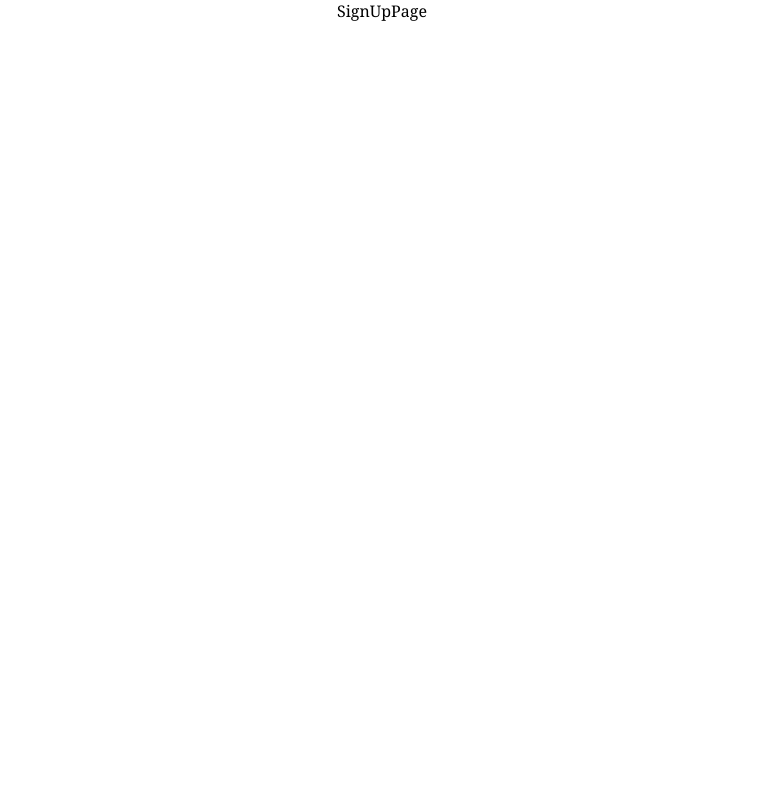
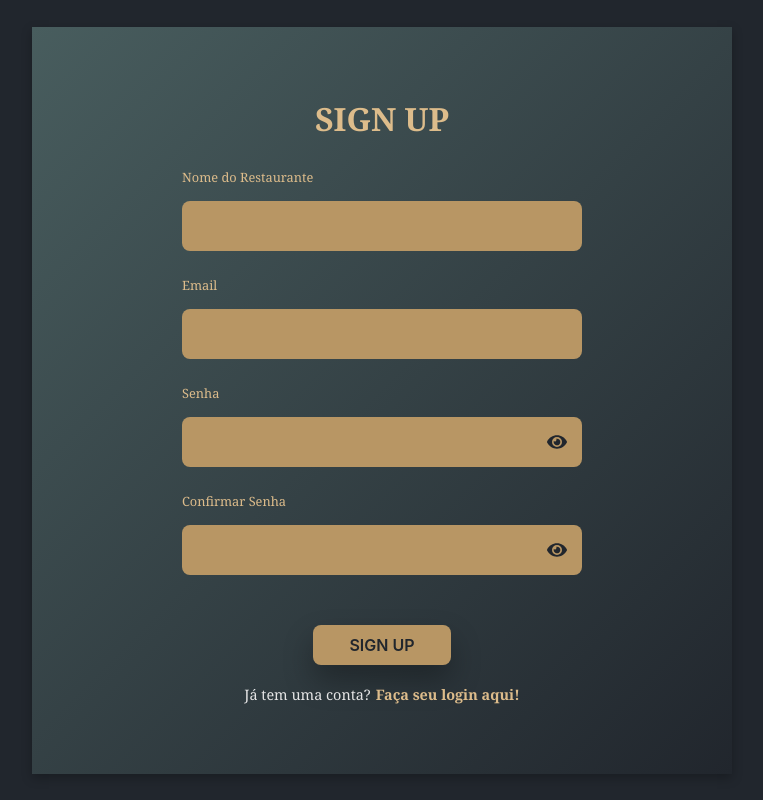
Before and after one commit to kevinaryeldev/cardapio-digital-capstone, a React (Create React App) app: page /signup in a window 1280 px wide. Shown: the whole page, without its empty margins (258-1021 px from the left). Built offline with nearby package versions, Linux system fonts and the light colour scheme.

Commit message:
feat(signUp page): :sparkles: create the SignUp Page

```diff
--- a/src/pages/collaborator/SignUpPage/index.jsx
+++ b/src/pages/collaborator/SignUpPage/index.jsx
@@ -1,8 +1,185 @@
+import Input from "../../../components/FormComponents/Input";
+import Label from "../../../components/FormComponents/Label";
+import ViewPassword from "../../../components/FormComponents/ViewPassword";
+import Button from "../../../components/FormComponents/Button";
+import FormError from "../../../components/FormComponents/Error";
+import Account from "../../../components/FormComponents/Account";
+
+import { Container } from "../../../styles/container";
+import {
+  FormContainer,
+  ImageContainer,
+  MainContainer,
+  PasswordContainer,
+} from "./style";
+
+// Para validação de formulário
+import { useForm } from "react-hook-form";
+import { yupResolver } from "@hookform/resolvers/yup";
+import signUpSchema from "../../../utils/schemas/signup";
+
+import { Link } from "react-router-dom";
+import { useAuth } from "../../../providers/user/user";
+import { useHistory } from "react-router-dom";
+import { useState } from "react";
+
 const SignUpPage = () => {
-    return(
-        <div>
-            SignUpPage
-        </div>
-    )
-}
-export default SignUpPage
+  const {
+    register,
+    handleSubmit,
+    formState: { errors },
+  } = useForm({
+    resolver: yupResolver(signUpSchema),
+  });
+
+  const { token, signUp } = useAuth();
+  let history = useHistory();
+
+  if (token) {
+    history.push("/dashboard");
+  }
+
+  const [viewPassword, setViewPassword] = useState({
+    password: {
+      open: false,
+      type: "password",
+    },
+    passwordConfirmation: {
+      open: false,
+      type: "password",
+    },
+  });
+
+  const onSubmit = ({ name, email, password }) => {
+    signUp({
+      name,
+      email,
+      password,
+      type: "admin",
+    });
+  };
+
+  return (
+    <Container background="#21262D">
+      <MainContainer>
+        <FormContainer onSubmit={handleSubmit(onSubmit)}>
+          <h1 lang="en">SIGN UP</h1>
+
+          <Label htmlFor="name">Nome do Restaurante</Label>
+          <Input
+            type="text"
+            id="name"
+            error={errors.name}
+            registerType={{ ...register("name") }}
+          />
+          {errors.name && <FormError>{errors.name.message}</FormError>}
+
+          <Label htmlFor="email">Email</Label>
+          <Input
+            type="email"
+            id="email"
+            error={errors.email}
+            registerType={{ ...register("email") }}
+          />
+          {errors.email && <FormError>{errors.email.message}</FormError>}
+
+          <Label htmlFor="password">Senha</Label>
+          <PasswordContainer>
+            <Input
+              maxLength="30"
+              type={viewPassword.password.type}
+              id="password"
+              error={errors.password}
+              registerType={{ ...register("password") }}
+            />
+            {viewPassword.password.open ? (
+              <ViewPassword
+                onClick={() =>
+                  setViewPassword((prevState) => {
+                    return {
+                      ...prevState,
+                      password: {
+                        open: false,
+                        type: "password",
+                      },
+                    };
+                  })
+                }
+              />
+            ) : (
+              <ViewPassword
+                open
+                onClick={() =>
+                  setViewPassword((prevState) => {
+                    return {
+                      ...prevState,
+                      password: {
+                        open: true,
+                        type: "text",
+                      },
+                    };
+                  })
+                }
+              />
+            )}
+          </PasswordContainer>
+          {errors.password && <FormError>{errors.password.message}</FormError>}
+
+          <Label htmlFor="passwordConfirmation">Confirmar Senha</Label>
+          <PasswordContainer>
+            <Input
+              maxLength="30"
+              type={viewPassword.passwordConfirmation.type}
+              id="passwordConfirmation"
+              error={errors.passwordConfirmation}
+              registerType={{ ...register("passwordConfirmation") }}
+            />
+            {viewPassword.passwordConfirmation.open ? (
+              <ViewPassword
+                onClick={() =>
+                  setViewPassword((prevState) => {
+                    return {
+                      ...prevState,
+                      passwordConfirmation: {
+                        open: false,
+                        type: "password",
+                      },
+                    };
+                  })
+                }
+              />
+            ) : (
+              <ViewPassword
+                open
+                onClick={() =>
+                  setViewPassword((prevState) => {
+                    return {
+                      ...prevState,
+                      passwordConfirmation: {
+                        open: true,
+                        type: "text",
+                      },
+                    };
+                  })
+                }
+              />
+            )}
+          </PasswordContainer>
+          {errors.passwordConfirmation && (
+            <FormError>{errors.passwordConfirmation.message}</FormError>
+          )}
+
+          <Button type="submit">Sign Up</Button>
+
+          <Account>
+            Já tem uma conta?
+            <Link to="/login">Faça seu login aqui!</Link>
+          </Account>
+        </FormContainer>
+        <ImageContainer></ImageContainer>
+      </MainContainer>
+    </Container>
+  );
+};
+
+export default SignUpPage;
--- /dev/null
+++ b/src/pages/collaborator/SignUpPage/style.js
@@ -0,0 +1,83 @@
+import styled from "styled-components";
+
+export const MainContainer = styled.main`
+  width: 100%;
+  max-width: 1170px;
+
+  display: flex;
+  justify-content: center;
+  align-items: center;
+
+  color: var(--secondary-color);
+
+  @media (min-width: 1370px) {
+    box-shadow: 0px 4px 10px rgba(0, 0, 0, 0.25);
+  }
+`;
+
+export const FormContainer = styled.form`
+  width: 100%;
+  padding: 70px 15px;
+
+  min-height: 730px;
+
+  max-width: 700px;
+  box-shadow: 0px 4px 10px rgba(0, 0, 0, 0.25);
+  background: linear-gradient(
+    135deg,
+    var(--primary-color-50),
+    var(--primary-color)
+  );
+
+  font-family: "Inter", sans-serif !important;
+
+  display: flex;
+  flex-direction: column;
+  justify-content: center;
+  align-items: center;
+
+  h1 {
+    font-style: normal;
+    font-weight: 900;
+    font-size: 2rem;
+    color: var(--secondary-color);
+
+    margin-bottom: 28px;
+  }
+
+  @media (min-width: 1370px) {
+    padding: 70px 0px;
+    box-shadow: none;
+
+    h1 {
+      font-size: 3rem;
+    }
+  }
+`;
+
+export const ImageContainer = styled.section`
+  display: none;
+
+  @media (min-width: 1370px) {
+    padding: 30px;
+    width: 470px;
+    height: 100%;
+
+    display: flex;
+    justify-content: center;
+    align-items: center;
+
+    background-color: var(--secondary-color);
+  }
+`;
+
+export const PasswordContainer = styled.div`
+  width: 100%;
+  max-width: 400px;
+  position: relative;
+
+  display: flex;
+  flex-direction: column;
+  justify-content: center;
+  align-items: center;
+`;
```
